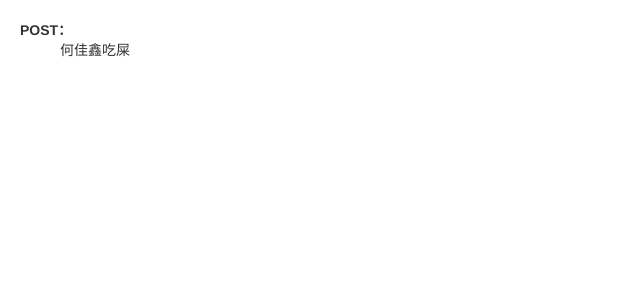
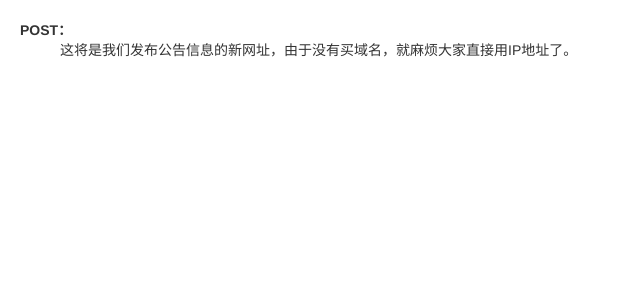
Before and after one commit to sevenZz/FlaskTest, a Flask app: page / in a window 1280 px wide. Shown: the top 300 px of the page, without its empty margins (0-640 px from the left). Run offline with Flask 2, Linux system fonts and the light colour scheme; some libraries are stand-ins or nearby versions.

Commit message:
Update index.html

```diff
--- a/app/templates/index.html
+++ b/app/templates/index.html
@@ -17,8 +17,7 @@
     <div style="margin-left: 20px; margin-top: 20px">
       <dl>
         <dt>POST：</dt>
-        <!-- <dd><ul>这将是我们发布公告信息的新网址，由于没有买域名，就麻烦大家直接用IP地址了。</ul></dd> -->
-        <dd><ul>何佳鑫吃屎</ul></dd>
+        <dd><ul>这将是我们发布公告信息的新网址，由于没有买域名，就麻烦大家直接用IP地址了。</ul></dd>
       </dl>
     </div>
     <script src="https://cdn.bootcss.com/jquery/1.12.4/jquery.min.js"></script>
```
